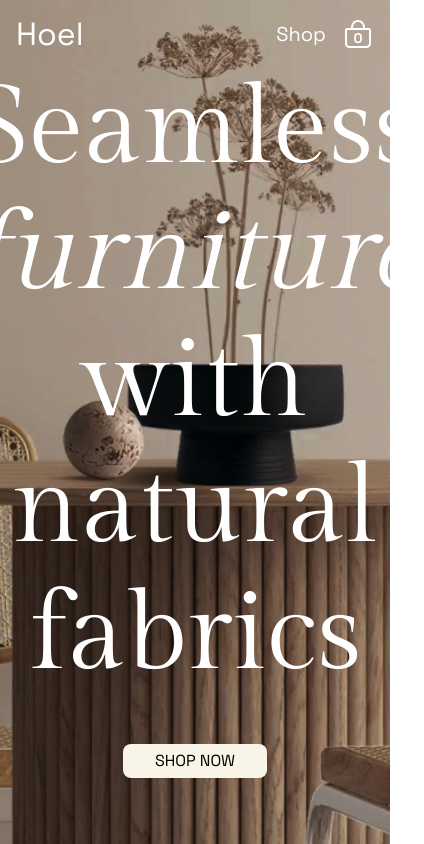
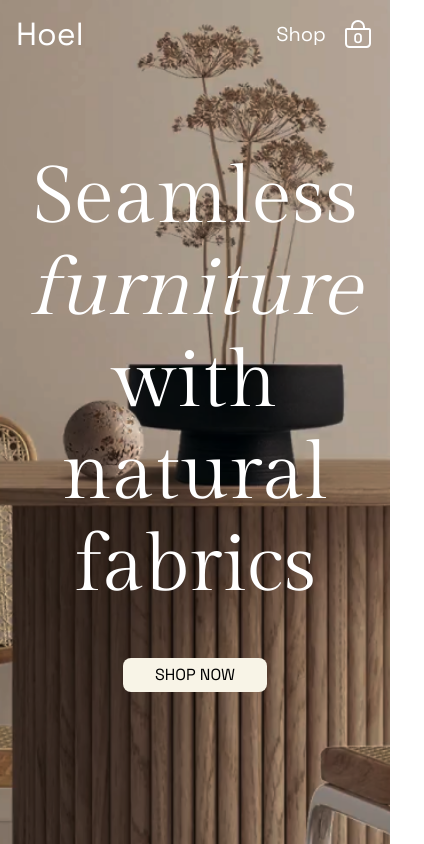
Before and after one commit to JonathanDump/Shopping-cart, a React (Vite) app: page / in a window 390 px wide. Shown: the whole page, 424 px wide, since content can reach past the window. Built offline with nearby package versions, Linux system fonts and the light colour scheme.

Commit message:
Make font on home screen responsive

```diff
--- a/src/Pages/Home/Home.module.scss
+++ b/src/Pages/Home/Home.module.scss
@@ -7,6 +7,7 @@
   justify-content: center;
   align-items: center;
   transition: $transition;
+  max-width: 100%;
 
   .container {
     display: flex;
@@ -14,12 +15,16 @@
     align-items: center;
     flex-direction: column;
     gap: 46px;
+    flex: 1;
+    max-width: 100%;
 
     .text {
       font-family: "Gilda Display", serif;
       color: white;
-      font-size: 110px;
+      // font-size: 110px;
+      font-size: clamp(32px, 5rem, 110px);
       text-align: center;
+      max-width: 100%;
     }
   }
 }
--- a/src/index.scss
+++ b/src/index.scss
@@ -17,6 +17,7 @@ html {
 
   body {
     min-height: 100vh;
+
     position: relative;
 
     #root {
```
